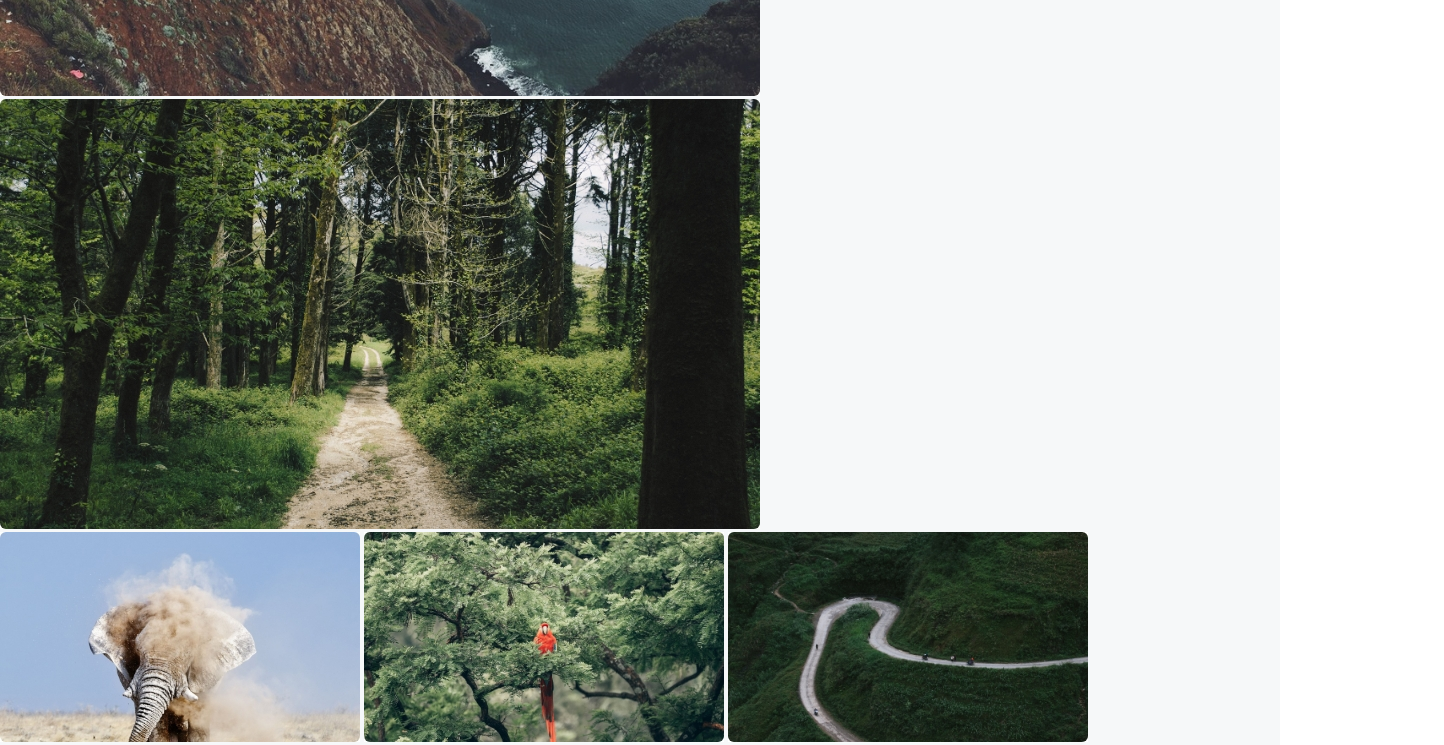
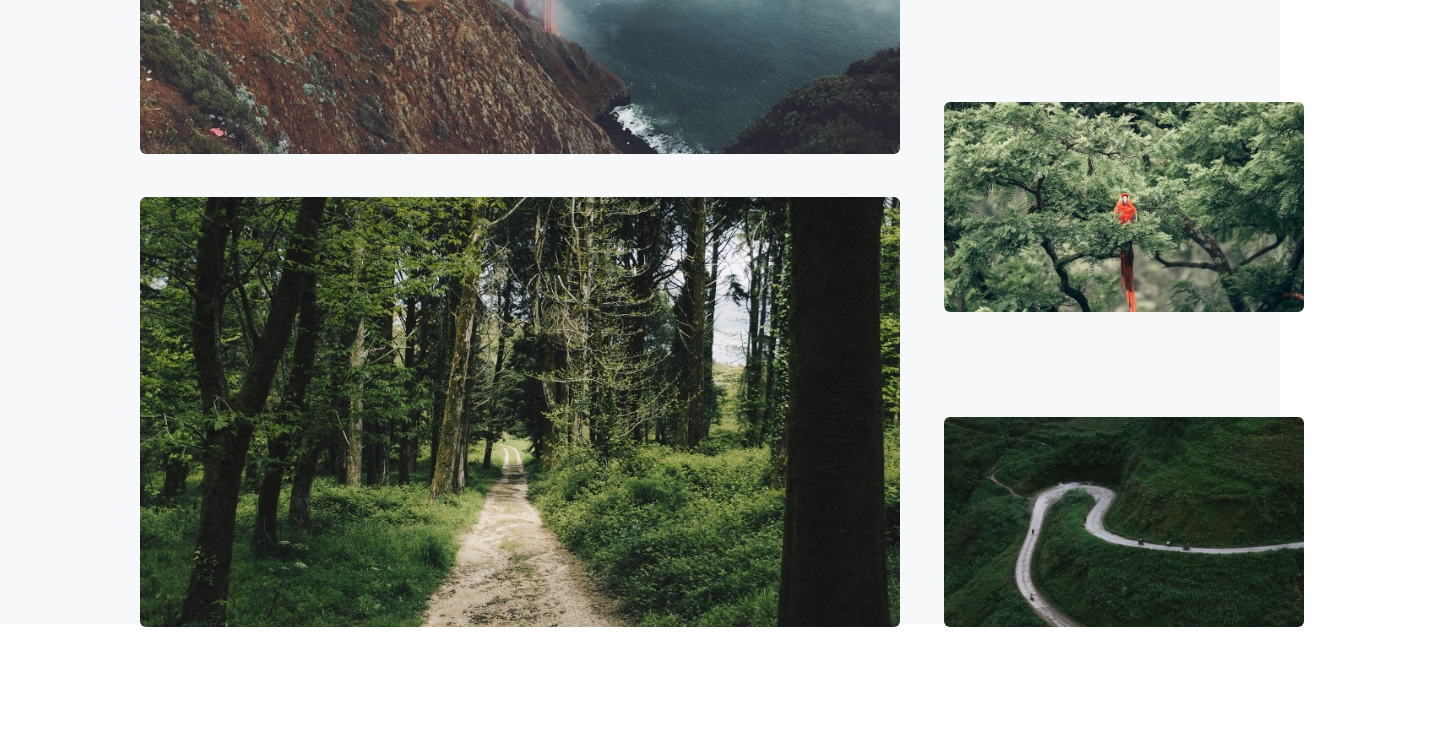
Before and after one commit to Tamtajaiani/Task-5, a plain HTML site: page index.html in a window 1280 px wide. Shown: the part 1224-1969 px from the top of the page, 1444 px wide, since content can reach past the window. After the commit the page ends 1854 px from the top, so only its background shows below. Drawn offline with Linux system fonts and the light colour scheme.

Commit message:
add section 2

```diff
--- a/css/style.css
+++ b/css/style.css
@@ -157,7 +157,7 @@
 	height: 360px;
 }
 .happening-now {
-	background-color: #F6F8F9;
+		background-color: #F6F8F9;
 }
 .section-title-2 {
 	color: #202124;
@@ -165,10 +165,34 @@
 	height: 20px;
 	font-size: 24px;
 	margin-bottom: 40px;
+	/*margin: 58px 530px 40px 140px;*/
+}
+.section-block-2 {
+	margin-left: 140px;
+	margin-top: 58px;
+
+	width: 1160px;
+	height: 960px;
 }
 .left-block {
 	display: inline-block;
+	width: 760px;
+	height: 900px;
 }
 .right-block {
 	display: inline-block;
+	width: 360px;
+	height: 834px;
 }
+.img-left-1 {
+	margin-bottom: 40px;
+}
+.img-r-1 {
+	margin: 0 140px 102px 40px;
+}
+.img-r-2 {
+	margin: 0 140px 102px 40px;
+}
+.img-r-3 {
+	margin-left: 40px;
+}
--- a/index.html
+++ b/index.html
@@ -67,16 +67,19 @@
 			</div>
 	</section>
 	<section class="happening-now">
-		<h2 class="section-title-2"> HAPPENING NOW </h2>
-		<div class="left-block">
-			<img src="images/left-1.jpg" alt="bridge">
-			<img src="images/left-2.jpg" alt="forest">
+		<div class="section-block-2">
+		    <h2 class="section-title-2"> HAPPENING NOW </h2>
+			<div class="left-block">
+			    <img class="img-left-1" src="images/left-1.jpg" alt="bridge">
+			    <img class="img-left-2" src="images/left-2.jpg" alt="forest">
+		    </div>
+		    <div class="right-block">
+			    <img class="img-r-1" src="images/right-1.jpg" alt="elepant">
+			    <img class="img-r-2" src="images/right-2.jpg" alt="parrot">
+			    <img class="img-r-3" src="images/right-3.jpg" alt="road">
+		    </div>
 		</div>
-		<div class="right-block">
-			<img src="images/right-1.jpg" alt="elepant">
-			<img src="images/right-2.jpg" alt="parrot">
-			<img src="images/right-3.jpg" alt="road">
-		</div>
+
 
 	</section>
 
```
